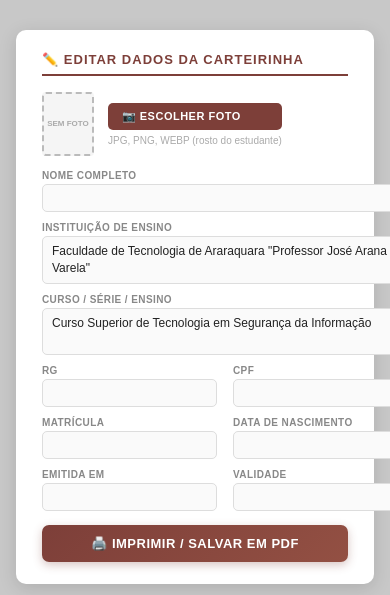
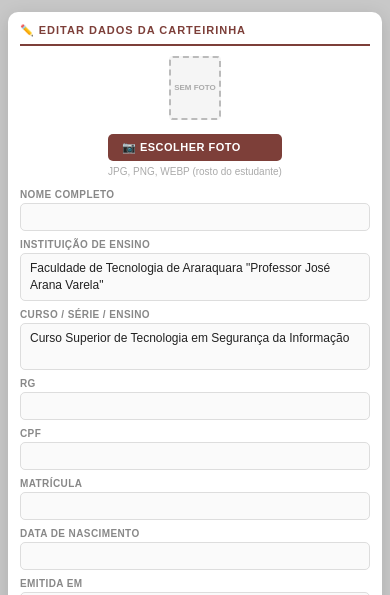
Before and after one commit to Mats-Kvalcante/Carteirinha, a plain HTML site: page index.html in a window 390 px wide. Shown: the top 595 px of the page. Drawn offline with Linux system fonts and the light colour scheme.

Commit message:
Implement mobile optimization in CSS
Added mobile optimization styles for various screen sizes.

```diff
--- a/index.html
+++ b/index.html
@@ -45,6 +45,69 @@
       display: grid;
       grid-template-columns: 1fr 1fr;
       gap: 10px 16px;
+    }
+
+    /* Mobile Optimization */
+    @media (max-width: 768px) {
+      body {
+        padding: 16px 12px 24px;
+      }
+
+      .editor {
+        padding: 16px 16px;
+        margin-bottom: 20px;
+      }
+
+      .editor h2 {
+        font-size: 12px;
+        margin-bottom: 12px;
+      }
+
+      .editor-grid {
+        gap: 8px 12px;
+      }
+    }
+
+    @media (max-width: 480px) {
+      body {
+        padding: 12px 8px 20px;
+      }
+
+      .editor {
+        padding: 12px 12px;
+        margin-bottom: 16px;
+      }
+
+      .editor h2 {
+        font-size: 11px;
+        margin-bottom: 10px;
+      }
+
+      .editor-grid {
+        grid-template-columns: 1fr;
+        gap: 8px;
+      }
+
+      .editor-field {
+        gap: 2px;
+      }
+
+      .editor-field input,
+      .editor-field textarea {
+        font-size: 14px;
+        padding: 8px 10px;
+      }
+
+      .photo-upload-area {
+        flex-direction: column;
+        align-items: flex-start;
+        gap: 10px;
+      }
+
+      .photo-preview-small {
+        width: 64px;
+        height: 80px;
+      }
     }
 
     .editor-field {
@@ -174,6 +237,16 @@
 
     .print-btn:hover { opacity: 0.9; transform: translateY(-1px); }
     .print-btn:active { transform: translateY(0); }
+
+    @media (max-width: 480px) {
+      .print-btn {
+        padding: 12px 20px;
+        font-size: 14px;
+        margin-top: 12px;
+        min-height: 44px;
+        touch-action: manipulation;
+      }
+    }
 
     /* ─── PREVIEW LABEL ─── */
     .preview-label {
```
